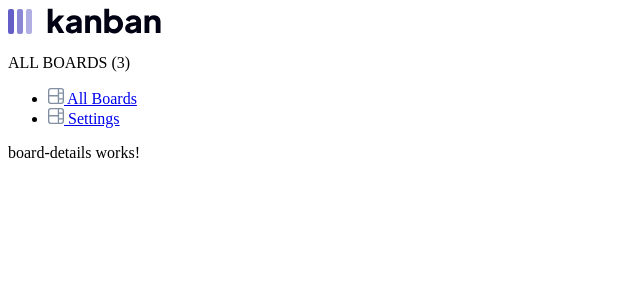
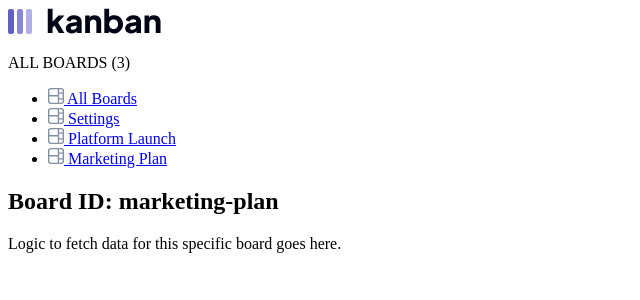
Before and after one commit to axoo01/Kanban-interaction, an Angular app: page /boards/marketing-plan in a window 1280 px wide. Shown: the top 300 px of the page, without its empty margins (0-640 px from the left). Built offline with nearby package versions, Linux system fonts and the light colour scheme.

Commit message:
feat: implement route parameter binding for dynamic board views

```diff
--- a/src/app/components/layout-shell/layout-shell.component.html
+++ b/src/app/components/layout-shell/layout-shell.component.html
@@ -16,6 +16,16 @@
          <img src="/assets/icon-board.svg"> Settings
       </a>
     </li>
+    <li>
+    <a routerLink="/boards/platform-launch" routerLinkActive="active-link">
+        <img src="/assets/icon-board.svg"> Platform Launch
+    </a>
+    </li>
+    <li>
+    <a routerLink="/boards/marketing-plan" routerLinkActive="active-link">
+        <img src="/assets/icon-board.svg"> Marketing Plan
+    </a>
+    </li>
   </ul>
 </nav>
 
--- a/src/app/pages/board-details/board-details.component.ts
+++ b/src/app/pages/board-details/board-details.component.ts
@@ -1,11 +1,16 @@
-import { Component } from '@angular/core';
+import { Component, input } from '@angular/core';
 
 @Component({
   selector: 'app-board-details',
-  imports: [],
-  templateUrl: './board-details.component.html',
-  styleUrl: './board-details.component.scss'
+  standalone: true,
+  template: `
+    <section>
+      <h1>Board ID: {{ id() }}</h1>
+      <p>Logic to fetch data for this specific board goes here.</p>
+    </section>
+  `
 })
 export class BoardDetailsComponent {
-
+  // This signal will automatically update whenever the URL :id changes!
+  id = input.required<string>();
 }
```
